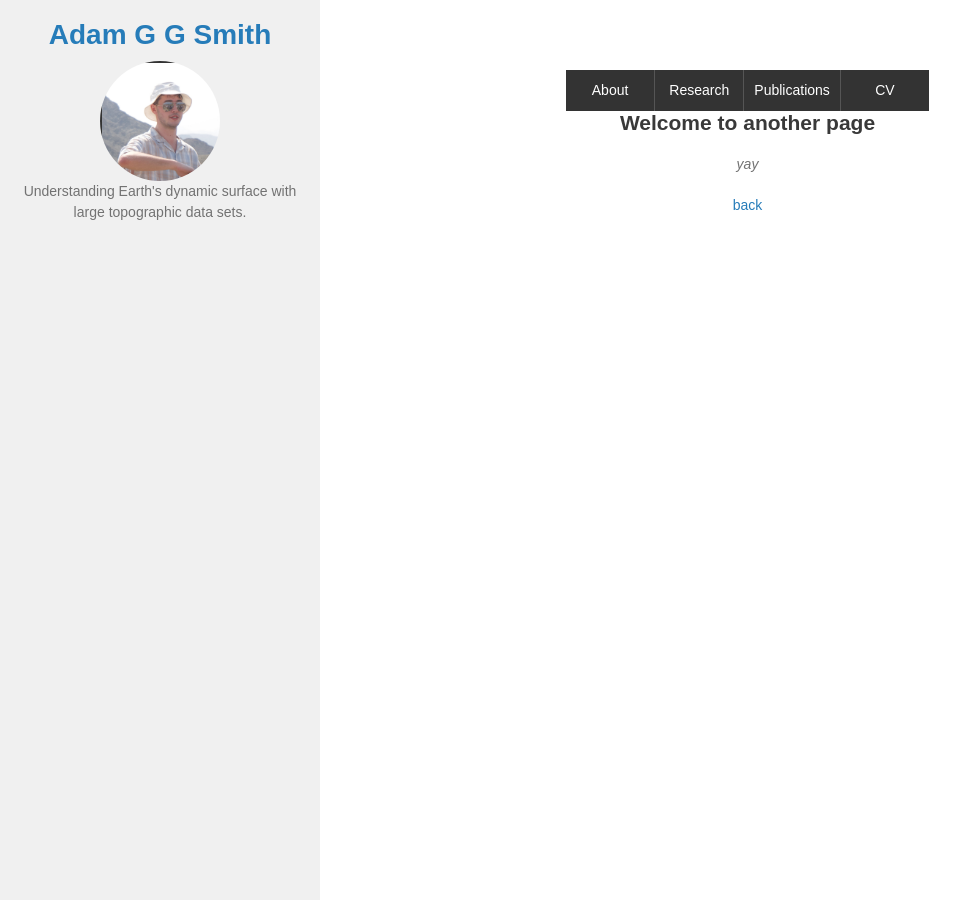
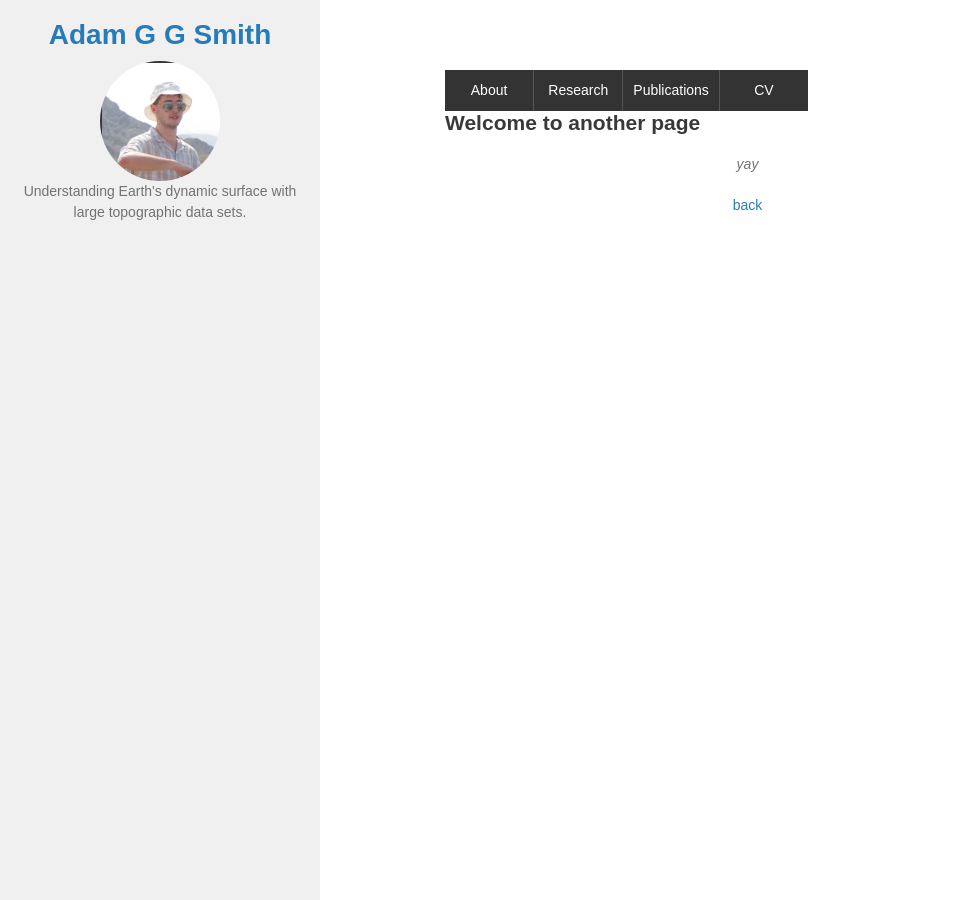
Before and after one commit to adamsmith142/adamsmith142.github.io, a Jekyll site: the page built from another-page.md, in a window 1280 px wide and 900 px high. Shown: the whole window, without its empty margins (0-968 px from the left). Built offline with Jekyll 4.4.1, drawn with Linux system fonts in a browser that asks for light colours; our own code applies the rules of GitHub Pages for plain Markdown files.

Commit message:
Update default.html

```diff
--- a/_layouts/default.html
+++ b/_layouts/default.html
@@ -64,7 +64,7 @@
             overflow-y: auto;
             display: flex;
             flex-direction: column;
-            align-items: center; /* Center the main content horizontally */
+            align-items: left; /* Center the main content horizontally */
         }
 
         .tabs {
```
